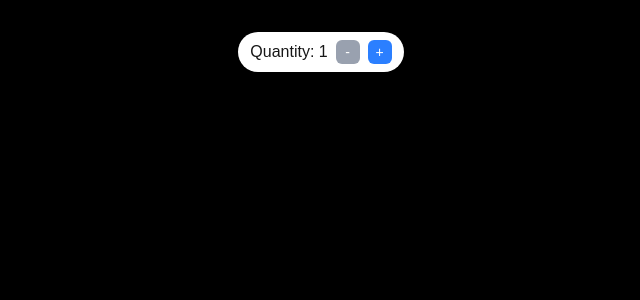
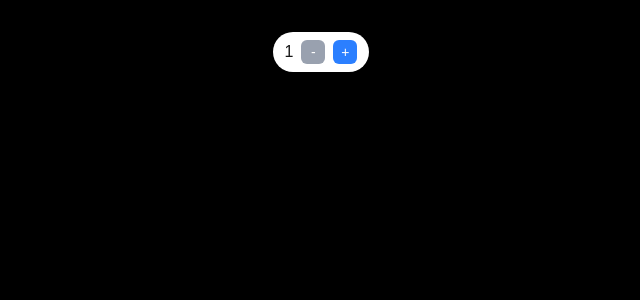
Before and after one commit to dhom10/cprg306, a Next.js app: page /week-4 in a window 1280 px wide. Shown: the top 300 px of the page, without its empty margins (319-959 px from the left). Built offline with nearby package versions, Linux system fonts and the light colour scheme.

Commit message:
Update new-item.js

```diff
--- a/app/week-4/new-item.js
+++ b/app/week-4/new-item.js
@@ -21,7 +21,7 @@ function increment() {
 
 return(
         <dev className="inline-flex items-center gap-2 bg-white rounded-full px-3 py-2 shadow">
-            <p>Quantity: {quantity}</p>
+            <p>{quantity}</p>
         <button
             onClick={decrement}
             disabled={quantity === 1}
```
